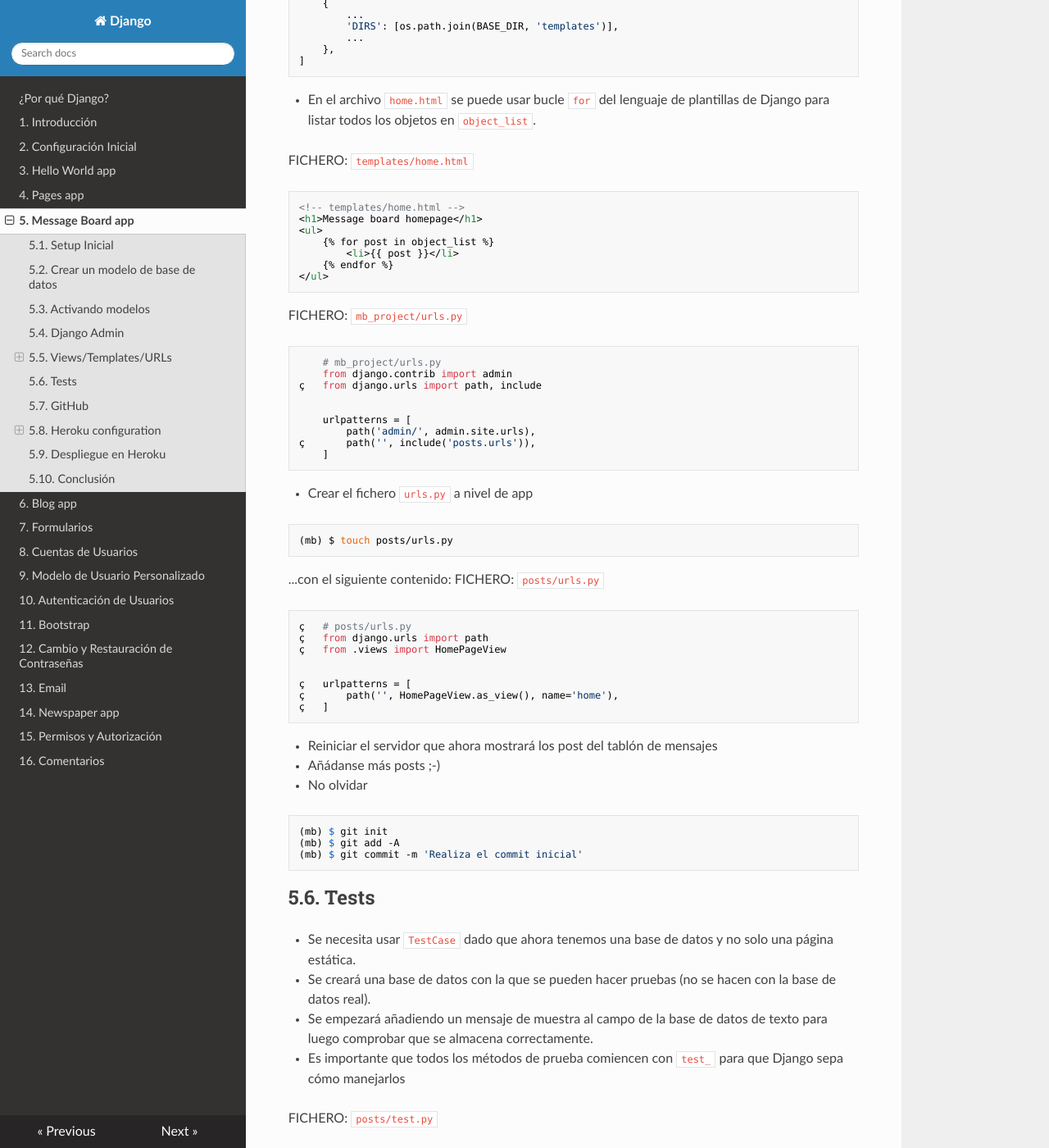
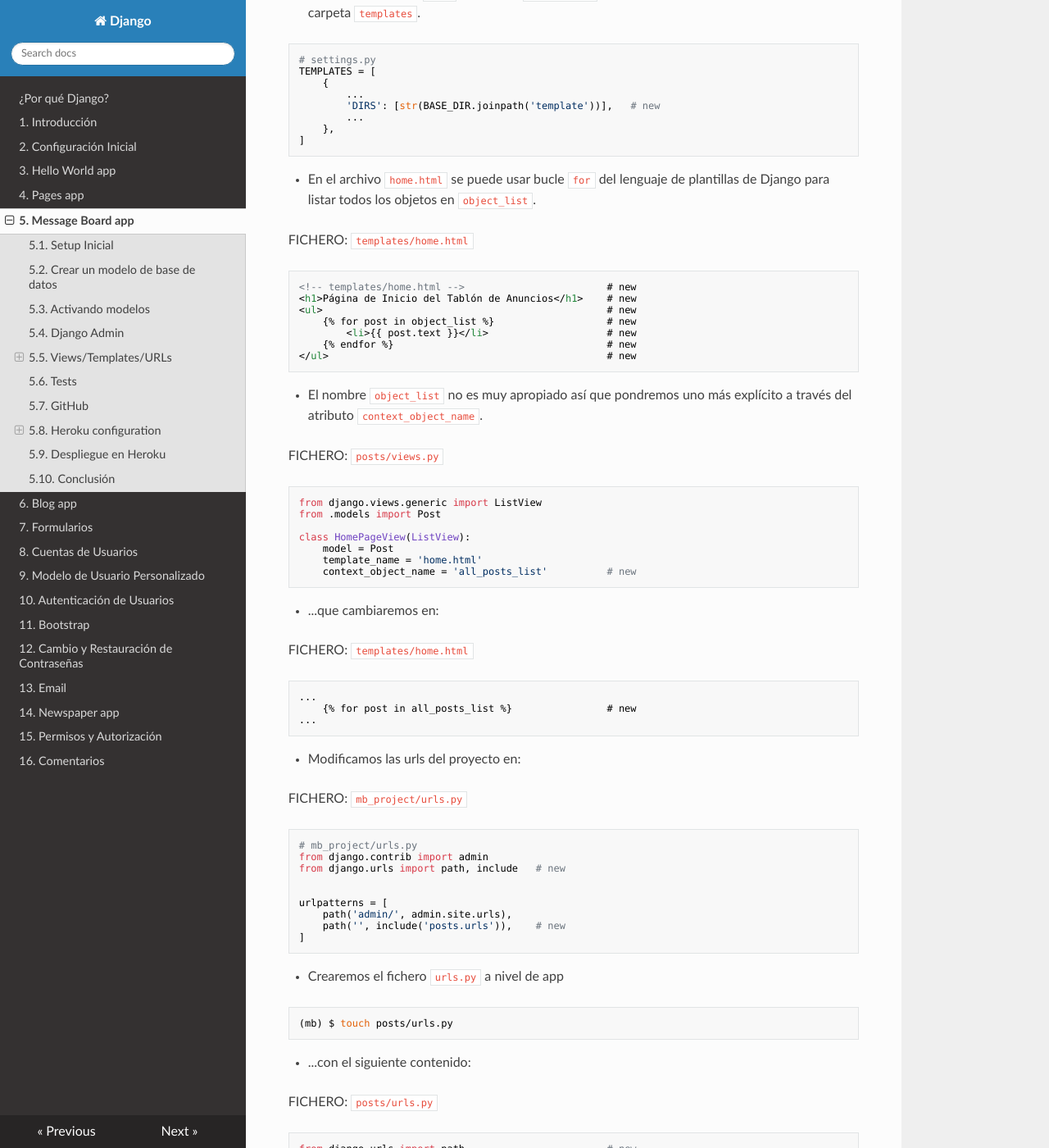
Before and after one commit to mentecatoDev/django, an MkDocs documentation site: the page built from docs/05_message_board_app.md, in a window 1280 px wide and 1400 px high, scrolled down 4651 px. Shown: the whole window at 82% size. Built offline with MkDocs 1.6.1, drawn with Linux system fonts in a browser that asks for light colours; nearby versions of some CDN libraries; some of the changed text lies outside the part shown.

````diff
--- a/docs/05_message_board_app.md
+++ b/docs/05_message_board_app.md
@@ -110,9 +110,9 @@ FICHERO: `post/admin.py`
 ```python
 from django.contrib import admin
 
-from posts.models import Post
+from posts.models import Post # new
 
-admin.site.register(Post)
+admin.site.register(Post)     # new
 ```
 - Ahora crear el primer mensaje en el tablero de mensajes.
 - *Problema*: La nueva entrada se llama “Post object”, lo cual no es muy útil
@@ -131,6 +131,7 @@ class Post(models.Model):
         return self.text[:50] # new
 ```
 
+- El cometido del método `__str__` es establecer el nombre que recibirá el post. Con el código anterior lo hemos redefinido (*overriden*) para que su nombre se establezca como los primeros 50 caracteres del texto del propio post.
 - Es una buena práctica añadir métodos `__str__()` a todos los modelos para aumentar la legibilidad.
 
 ## 5.5. Views/Templates/URLs
@@ -141,18 +142,18 @@ class Post(models.Model):
 FICHERO: `posts/views.py`
 ```python
 # posts/views.py
-from django.views.generic import ListView
-from .models import Post
+from django.views.generic import ListView # new
+from .models import Post                  # new
 
 
-class HomePageView(ListView):
-    model = Post
-    template_name = 'home.html'
+class HomePageView(ListView):             # new
+    model = Post                          # new
+    template_name = 'home.html'           # new
 ```
-- Importar `ListView`
-- Definir qué modelo se va a usar
-- En la vista, se deriva la clase `ListView` para especificar el nombre del **modelo** y la referencia de la **plantilla**.
-    + Internamente `ListView` devuelve un **objeto** llamado `object_list` que hay que mostrar en la plantilla.
+- Se importa de la colección de vistas genéricas que tiene Django la clase `ListView` para personalizarla
+- Se define qué modelo se va a usar
+- En la vista, se deriva la clase `ListView` para especificar el nombre del **modelo** y la referencia a la **plantilla**.
+    + Internamente `ListView` devuelve una variable de contexto llamada `object_list` que hay que mostrar en la plantilla.
 
 ### 5.4.2. Plantilla
 - Crear un directorio en el nivel del proyecto que se llame `templates` y una plantilla `home.html` en él
@@ -167,7 +168,7 @@ class HomePageView(ListView):
 TEMPLATES = [
     {
         ...
-        'DIRS': [os.path.join(BASE_DIR, 'templates')],
+        'DIRS': [str(BASE_DIR.joinpath('template'))],   # new
         ...
     },
 ]
@@ -176,41 +177,66 @@ TEMPLATES = [
 
 FICHERO: `templates/home.html`
 ```html
-<!-- templates/home.html -->
-<h1>Message board homepage</h1>
-<ul>
-    {% for post in object_list %}
-        <li>{{ post }}</li>
-    {% endfor %}
-</ul>
+<!-- templates/home.html -->						# new
+<h1>Página de Inicio del Tablón de Anuncios</h1>	# new
+<ul>												# new
+    {% for post in object_list %}					# new
+        <li>{{ post.text }}</li>					# new
+    {% endfor %}									# new
+</ul>												# new
 ```
+- El nombre `object_list` no es muy apropiado así que pondremos uno más explícito a través del atributo `context_object_name`.
+
+FICHERO: `posts/views.py`
+
+```python
+from django.views.generic import ListView
+from .models import Post
+
+class HomePageView(ListView):
+	model = Post
+	template_name = 'home.html'
+	context_object_name = 'all_posts_list'			# new
+```
+- ...que cambiaremos en:
+
+FICHERO: `templates/home.html`
+```html
+...
+    {% for post in all_posts_list %}				# new
+...
+```
+
+- Modificamos las urls del proyecto en:
+
 FICHERO: `mb_project/urls.py`
+
 ```python
-	# mb_project/urls.py
-	from django.contrib import admin
-ç	from django.urls import path, include
+# mb_project/urls.py
+from django.contrib import admin
+from django.urls import path, include	# new
 
 
-	urlpatterns = [
-	    path('admin/', admin.site.urls),
-ç	    path('', include('posts.urls')),
-	]
+urlpatterns = [
+    path('admin/', admin.site.urls),
+    path('', include('posts.urls')),	# new
+]
 ```
-- Crear el fichero `urls.py` a nivel de app
+- Crearemos el fichero `urls.py` a nivel de app
 ```
 (mb) $ touch posts/urls.py
 ```
-...con el siguiente contenido:
+- ...con el siguiente contenido:
+
 FICHERO: `posts/urls.py`
 ```python
-ç	# posts/urls.py
-ç	from django.urls import path
-ç	from .views import HomePageView
+from django.urls import path						# new
+from .views import HomePageView						# new
 
 
-ç	urlpatterns = [
-ç	    path('', HomePageView.as_view(), name='home'),
-ç	]
+urlpatterns = [										# new
+    path('', HomePageView.as_view(), name='home'),	# new
+]													# new
 ```
 - Reiniciar el servidor que ahora mostrará los post del tablón de mensajes
 - Añádanse más posts ;-)
@@ -218,11 +244,11 @@ FICHERO: `posts/urls.py`
 ```
 (mb) $ git init
 (mb) $ git add -A
-(mb) $ git commit -m 'Realiza el commit inicial'
+(mb) $ git commit -m 'Commit inicial'
 ```
 ## 5.6. Tests
-- Se necesita usar `TestCase` dado que ahora tenemos una base de datos y no solo una página estática.
-- Se creará una base de datos con la que se pueden hacer pruebas (no se hacen con la base de datos real).
+- Se necesita usar `TestCase` en lugar de `SimpleTestCase` dado que ahora tenemos una base de datos y no solo una página estática.
+- Se creará una base de datos con la que se pueden hacer pruebas (tal y como se haría en una base de datos real).
 - Se empezará añadiendo un mensaje de muestra al campo de la base de datos de texto para luego comprobar que se almacena correctamente.
 - Es importante que todos los métodos de prueba comiencen con `test_` para que Django sepa cómo manejarlos
 
@@ -288,9 +314,9 @@ class PostModelTest(TestCase):
         self.assertEqual(expected_object_name, 'just a test')
 
 
-class HomePageViewTest(TestCase): # new
+class HomePageViewTest(TestCase): 						# new
 
-    def setUp(self):# new
+    def setUp(self):									# new
         Post.objects.create(text='this is another test')# new
 
     def test_view_url_exists_at_proper_location(self):  # new
@@ -365,17 +391,19 @@ web: gunicorn mb_project.wsgi --log-file -
 (mb) $ pipenv install gunicorn
 ```
 ### 5.8.4. Actualizar `settings.py`
-- Actualizar `ALLOWED_HOSTS` en el archivo `settings.py`.
-FICHERO: mb_project/settings.py
+- Anteriormente, establecíamos `ALLOWED_HOSTS` en `*`, lo que significaba aceptar todos los hosts; esto es una atajo peligroso. Podemos, y debemos, ser más específicos. Los dos hosts locales en los que se ejecuta Django son: `localhost:8000` y `127.0.0.1:8000`. También sabemos que, una vez desplegado, cualquier sitio Heroku terminará con `.herokuapp.com`. Podemos añadir las tres rutas a nuestra configuración.
+
+
+  FICHERO: mb_project/settings.py
 ```python
 # mb_project/settings.py
-ALLOWED_HOSTS = ['*']
+ALLOWED_HOSTS = ['.herokuapp.com', 'localhost', '127.0.0.1']
 ```
-- `commit` y `push`
+- Ahora `commit` y `push`
 ```
 (mb) $ git status
 (mb) $ git add -A
-(mb) $ git commit -m 'New updates for Heroku deployment'
+(mb) $ git commit -m 'Actualiza el despliegue en Heroku'
 (mb) $ git push -u origin master
 ```
 ## 5.9. Despliegue en Heroku
@@ -409,3 +437,7 @@ https://agile-inlet-25811.herokuapp.com/ | https://git.heroku.com/agile-inlet-25
 - Faltarían formularios para interactuar con el sitio (el panel de administración no es lo adecuado).
 - Se creará una aplicación de blog con formularios para que los usuarios puedan crear, editar y borrar mensajes.
 - Se le añadirá estilo a través de CSS.
+
+
+
+|\/| [- |\| ~|~ [- ( /\ ~|~ () ^/_ '|
````
Also changed, not shown: other parts of docs/05_message_board_app.md (+2 -2 lines), docs/01_introduccion.md (+3 -3 lines), docs/04_pages_app.md (+34 -32 lines), docs/06_blog_app.md (+10 -6 lines), docs/07_formularios.md (+108 -92 lines).
